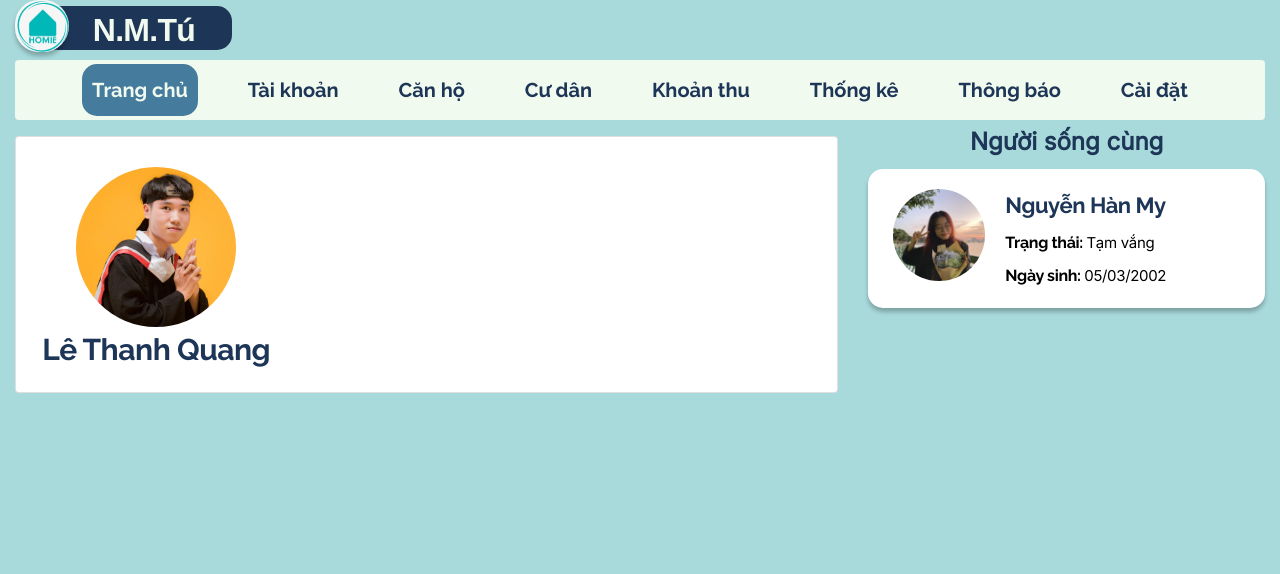
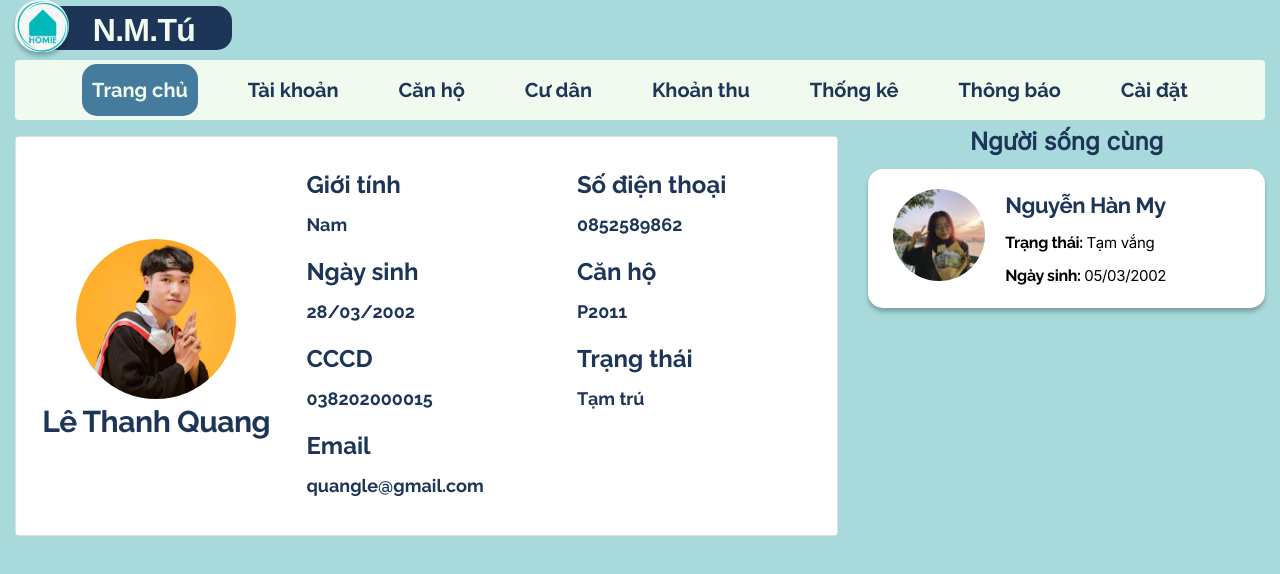
Before and after one commit to Kwang-Le/homie-web, a Vue app: page /admin-statistical in a window 1280 px wide. Shown: the top 574 px of the page. Built offline with nearby package versions, Linux system fonts and the light colour scheme.

Commit message:
feat: add labels to MainProfile view

```diff
--- a/src/components/Profile/MainProfile.vue
+++ b/src/components/Profile/MainProfile.vue
@@ -17,8 +17,66 @@ import Card from '@/components/Card.vue';
                     </div>
                     <div class="main-avt-name">Lê Thanh Quang</div>
                 </div>
-                <div class="col-4"></div>
-                <div class="col-4"></div>
+                <div class="col-4">
+                    <div class="d-flex justify-content-between">
+                        <div class="info-label">
+                            <h5 class="info-title font-weight-bold">Giới tính</h5>
+                            <div class="info-content d-flex flex-column card-text">
+                                <p>Nam</p>
+                            </div>
+                        </div>
+                    </div>
+                    <div class="d-flex justify-content-between">
+                        <div class="info-label">
+                            <h5 class="info-title font-weight-bold">Ngày sinh</h5>
+                            <div class="info-content d-flex flex-column card-text">
+                                <p>28/03/2002</p>
+                            </div>
+                        </div>
+                    </div>
+                    <div class="d-flex justify-content-between">
+                        <div class="info-label">
+                            <h5 class="info-title font-weight-bold">CCCD</h5>
+                            <div class="info-content d-flex flex-column card-text">
+                                <p>038202000015</p>
+                            </div>
+                        </div>
+                    </div>
+                    <div class="d-flex justify-content-between">
+                        <div class="info-label">
+                            <h5 class="info-title font-weight-bold">Email</h5>
+                            <div class="info-content d-flex flex-column card-text">
+                                <p>quangle@gmail.com</p>
+                            </div>
+                        </div>
+                    </div>
+                </div>
+                <div class="col-4">
+                    <div class="d-flex justify-content-between">
+                        <div class="info-label">
+                            <h5 class="info-title font-weight-bold">Số điện thoại</h5>
+                            <div class="info-content d-flex flex-column card-text">
+                                <p>0852589862</p>
+                            </div>
+                        </div>
+                    </div>
+                    <div class="d-flex justify-content-between">
+                        <div class="info-label">
+                            <h5 class="info-title font-weight-bold">Căn hộ</h5>
+                            <div class="info-content d-flex flex-column card-text">
+                                <p>P2011</p>
+                            </div>
+                        </div>
+                    </div>
+                    <div class="d-flex justify-content-between">
+                        <div class="info-label">
+                            <h5 class="info-title font-weight-bold">Trạng thái</h5>
+                            <div class="info-content d-flex flex-column card-text">
+                                <p>Tạm trú</p>
+                            </div>
+                        </div>
+                    </div>
+                </div>
             </div>
         </Card>
     </main>
@@ -27,6 +85,7 @@ import Card from '@/components/Card.vue';
 <style scoped>
 .row {
     margin-top: 10px;
+    /* needs review */
 }
 
 .col-4.avatar {
@@ -61,4 +120,22 @@ import Card from '@/components/Card.vue';
     font: 30px/150% Raleway, sans-serif;
     text-align: center;
 }
+
+.info-label {
+    /* font: 18px/150% Raleway, sans-serif; */
+}
+
+.info-title {
+    font: bold 24px/150% Raleway, sans-serif;
+    font-size: 24px;
+    line-height: 150%;
+    /* font-weight: bold; */
+}
+
+.info-content {
+    font: normal 18px/150% Raleway, sans-serif;
+    /* font-size: 18px; */
+    font-weight: normal;
+    color: var(--main-secondary);
+}
 </style>
```
